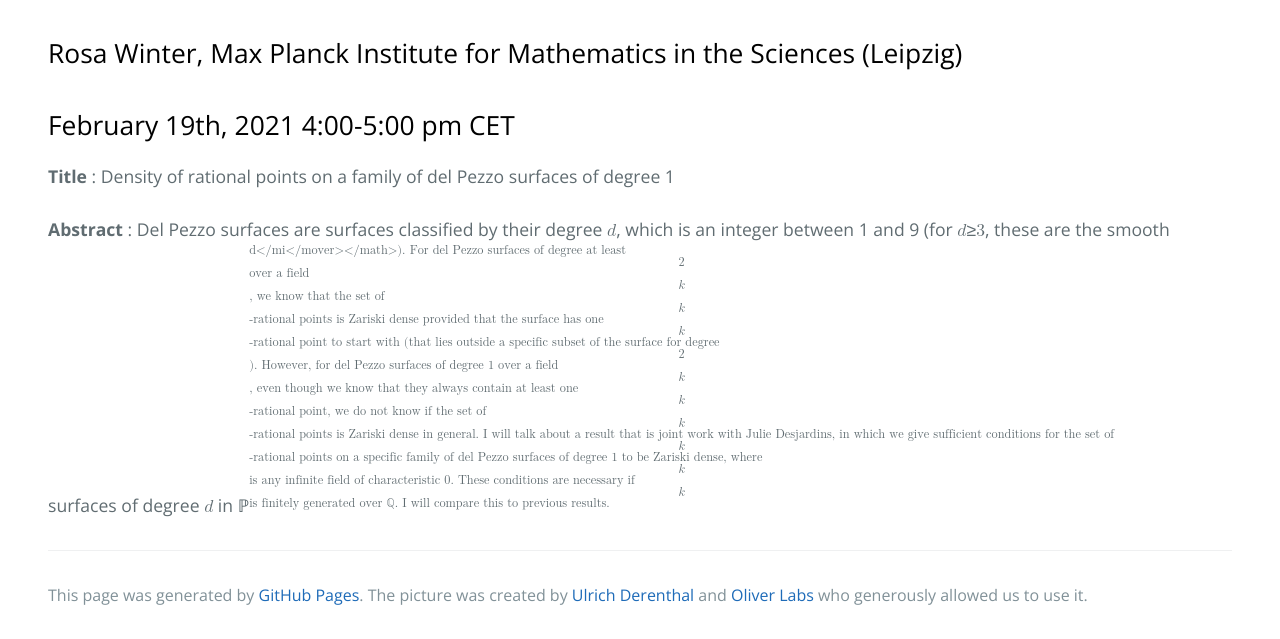
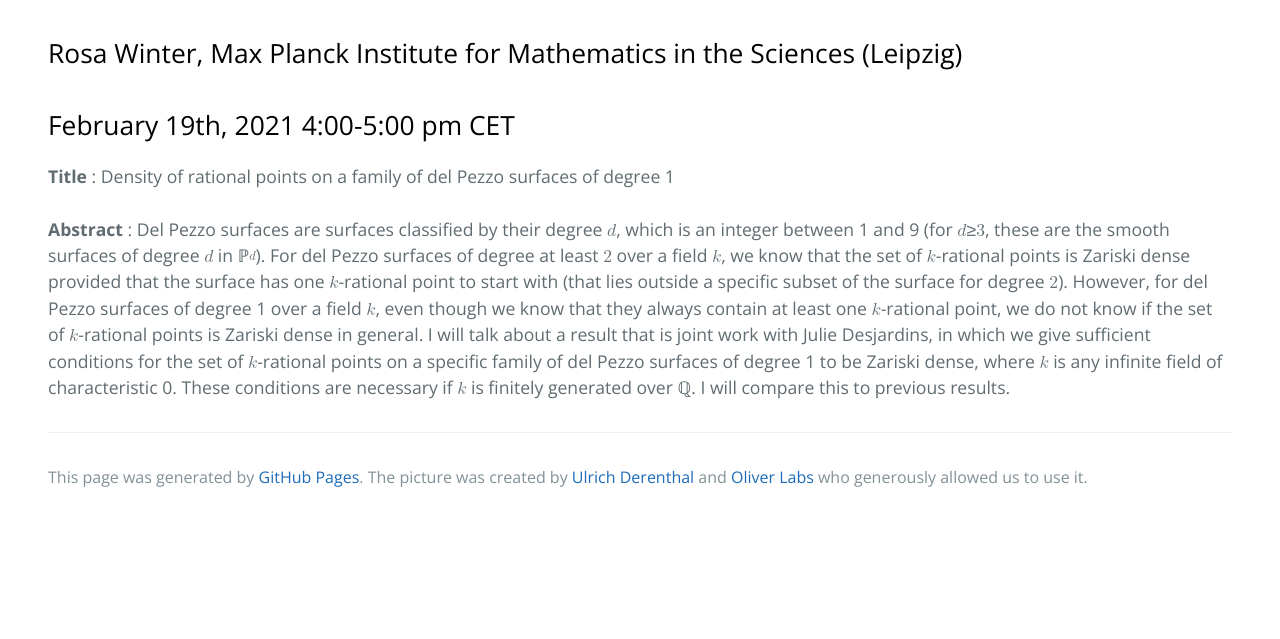
Before and after one commit to zoom-on-rational-points/zoom-on-rational-points.github.io, a Jekyll site: the page built from abstractRW.md, in a window 1280 px wide, cut to the strip 553-1192 px from the top of the page. Built offline with Jekyll 4.4.1, drawn with Linux system fonts in a browser that asks for light colours; after the commit the page ends 1074 px from its top, so only the background shows below that.

Commit message:
Update abstractRW.md

```diff
--- a/abstractRW.md
+++ b/abstractRW.md
@@ -13,4 +13,4 @@
 <br>
 <br>
 <b>Abstract</b> : Del Pezzo surfaces are surfaces classified by their degree <math><mi>d</mi></math>, which is an integer between 1
-and 9 (for <math><mi>d</mi></math>&ge;<math><mi>3</mi></math>, these are the smooth surfaces of degree <math><mi>d</mi></math> in &#x2119;<math><mover><mi></mi><mi>d</mi</mover></math>). For del Pezzo surfaces of degree at least <math><mi>2</mi></math> over a field <math><mi>k</mi></math>, we know that the set of <math><mi>k</mi></math>-rational points is Zariski dense provided that the surface has one <math><mi>k</mi></math>-rational point to start with (that lies outside a specific subset of the surface for degree <math><mi>2</mi></math>). However, for del Pezzo surfaces of degree 1 over a field <math><mi>k</mi></math>, even though we know that they always contain at least one <math><mi>k</mi></math>-rational point, we do not know if the set of <math><mi>k</mi></math>-rational points is Zariski dense in general. I will talk about a result that is joint work with Julie Desjardins, in which we give sufficient conditions for the set of <math><mi>k</mi></math>-rational points on a specific family of del Pezzo surfaces of degree 1 to be Zariski dense, where <math><mi>k</mi></math> is any infinite field of characteristic 0. These conditions are necessary if <math><mi>k</mi></math> is finitely generated over &#x211A;. I will compare this to previous results.
+and 9 (for <math><mi>d</mi></math>&ge;<math><mi>3</mi></math>, these are the smooth surfaces of degree <math><mi>d</mi></math> in &#x2119;<math><mover><mi></mi><mi>d</mi></mover></math>). For del Pezzo surfaces of degree at least <math><mi>2</mi></math> over a field <math><mi>k</mi></math>, we know that the set of <math><mi>k</mi></math>-rational points is Zariski dense provided that the surface has one <math><mi>k</mi></math>-rational point to start with (that lies outside a specific subset of the surface for degree <math><mi>2</mi></math>). However, for del Pezzo surfaces of degree 1 over a field <math><mi>k</mi></math>, even though we know that they always contain at least one <math><mi>k</mi></math>-rational point, we do not know if the set of <math><mi>k</mi></math>-rational points is Zariski dense in general. I will talk about a result that is joint work with Julie Desjardins, in which we give sufficient conditions for the set of <math><mi>k</mi></math>-rational points on a specific family of del Pezzo surfaces of degree 1 to be Zariski dense, where <math><mi>k</mi></math> is any infinite field of characteristic 0. These conditions are necessary if <math><mi>k</mi></math> is finitely generated over &#x211A;. I will compare this to previous results.
```
